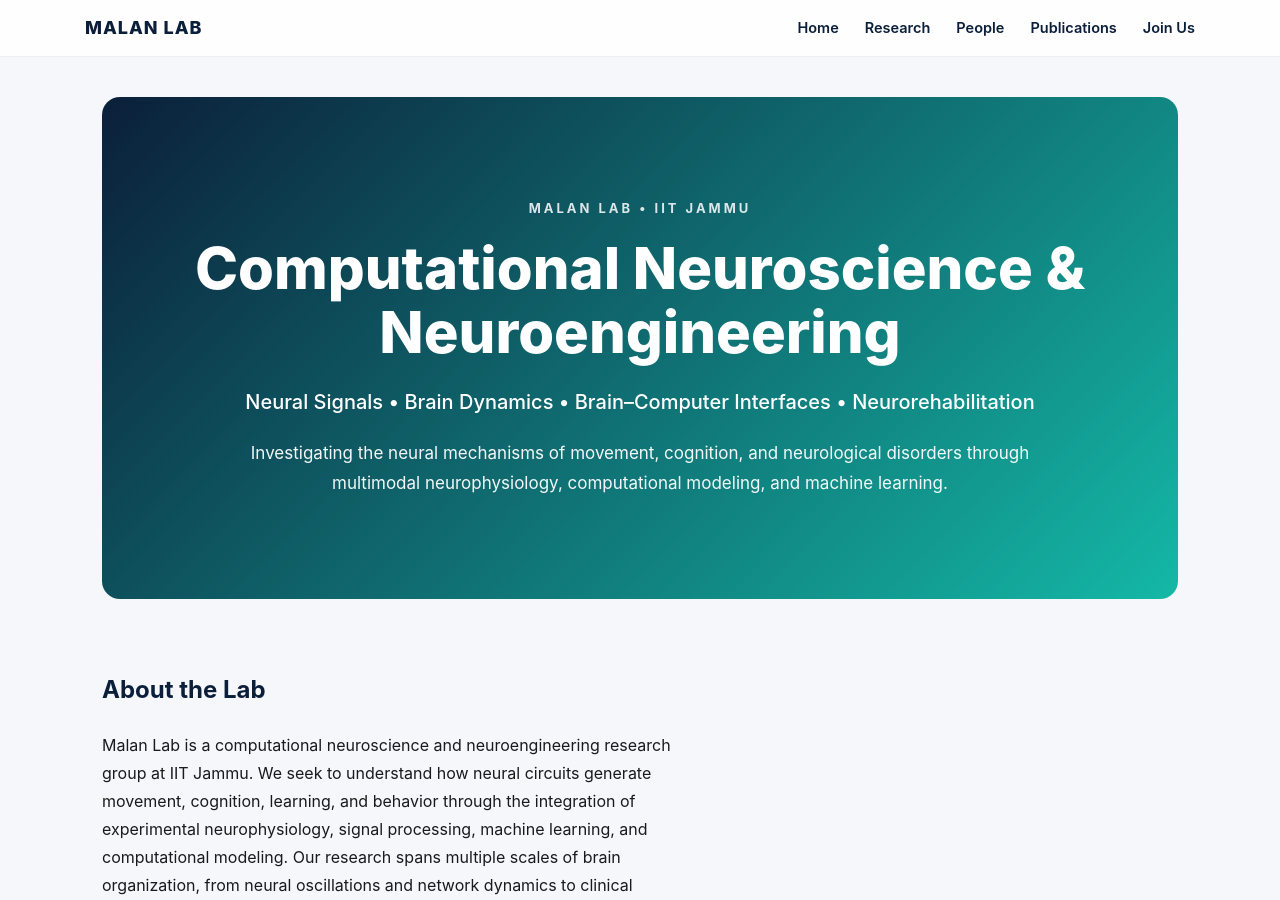
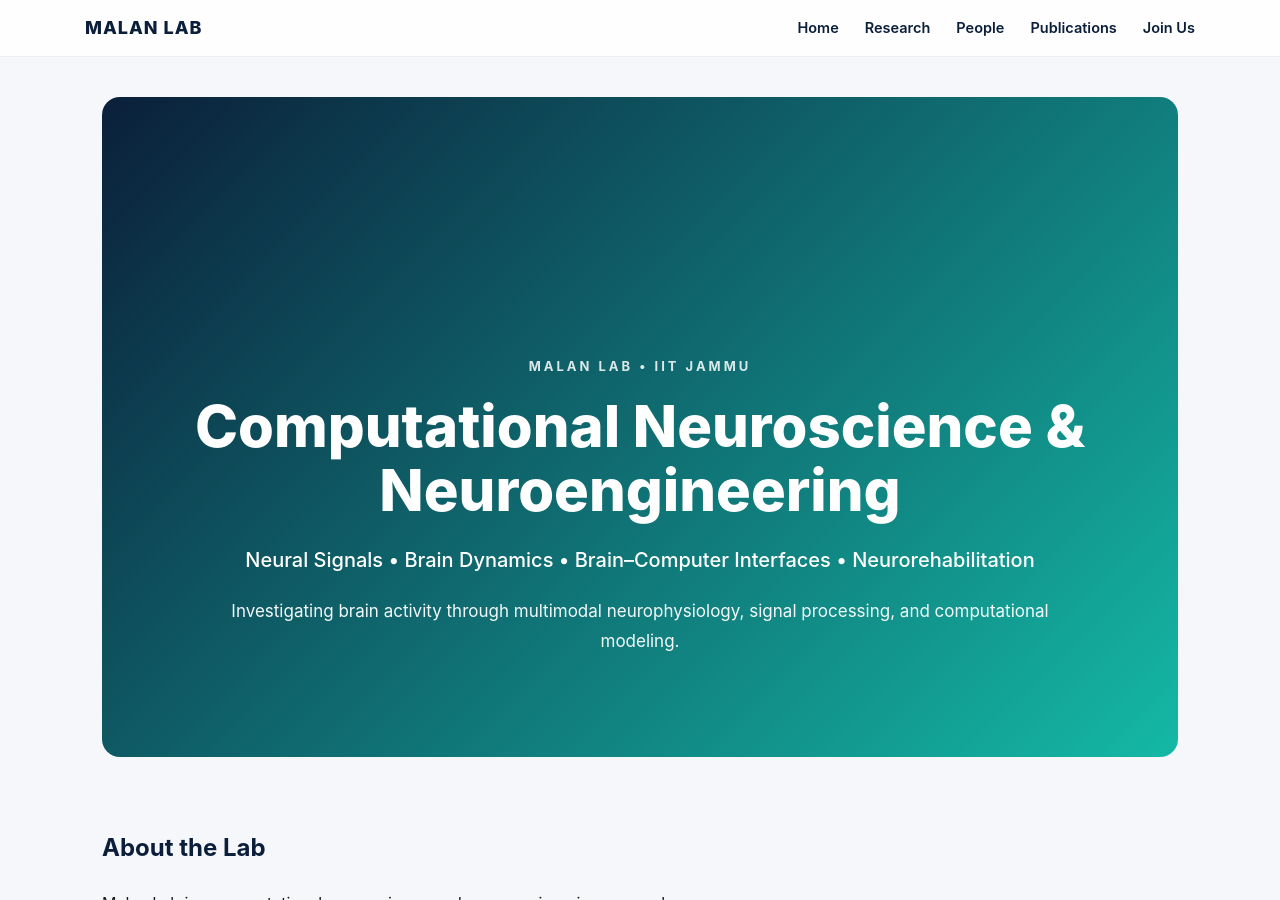
Before and after one commit to malanlab/malanlab.github.io, a Jekyll site: the page built from index.md, in a window 1280 px wide and 900 px high. Built offline with Jekyll 4.4.1, drawn with Linux system fonts in a browser that asks for light colours.

Commit message:
Update index.md

```diff
--- a/index.md
+++ b/index.md
@@ -5,25 +5,29 @@
 
 <div class="hero">
 
-  <div class="hero-lab">
-    MALAN LAB • IIT JAMMU
+  <canvas class="brain-canvas"></canvas>
+
+  <div class="hero-content">
+
+    <div class="hero-lab">
+      MALAN LAB • IIT JAMMU
+    </div>
+
+    <h1>
+      Computational Neuroscience & Neuroengineering
+    </h1>
+
+    <p class="tagline">
+      Neural Signals • Brain Dynamics • Brain–Computer Interfaces • Neurorehabilitation
+    </p>
+
+    <p class="subtitle">
+      Investigating brain activity through multimodal neurophysiology, signal processing, and computational modeling.
+    </p>
+
   </div>
 
-  <h1>
-    Computational Neuroscience &
-    Neuroengineering
-  </h1>
-
-  <p class="tagline">
-    Neural Signals • Brain Dynamics • Brain–Computer Interfaces • Neurorehabilitation
-  </p>
-
-  <p class="subtitle">
-    Investigating the neural mechanisms of movement, cognition, and neurological disorders through multimodal neurophysiology, computational modeling, and machine learning.
-  </p>
-
 </div>
-
 ## About the Lab
 
 <div class="about-grid">
```
